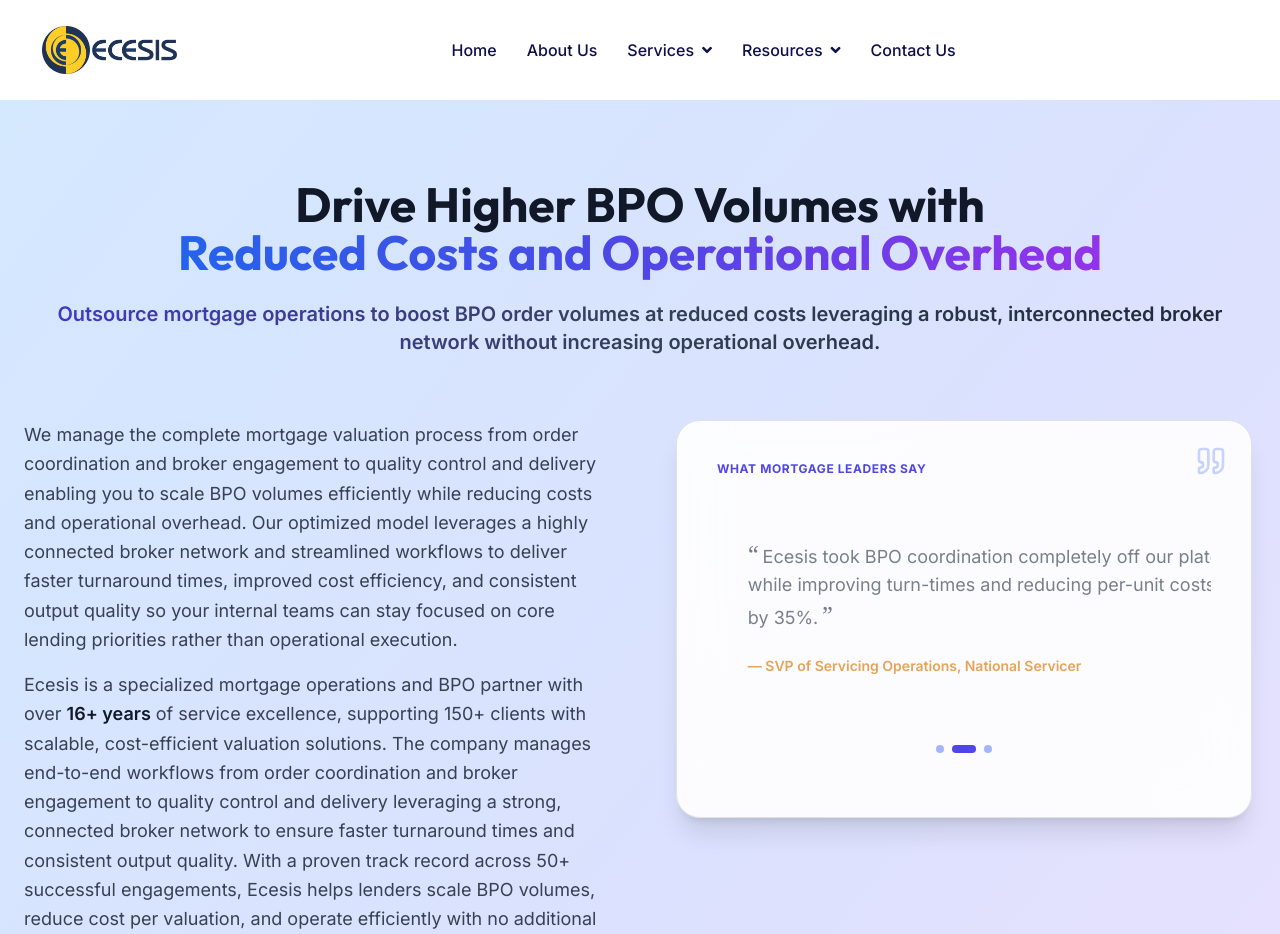
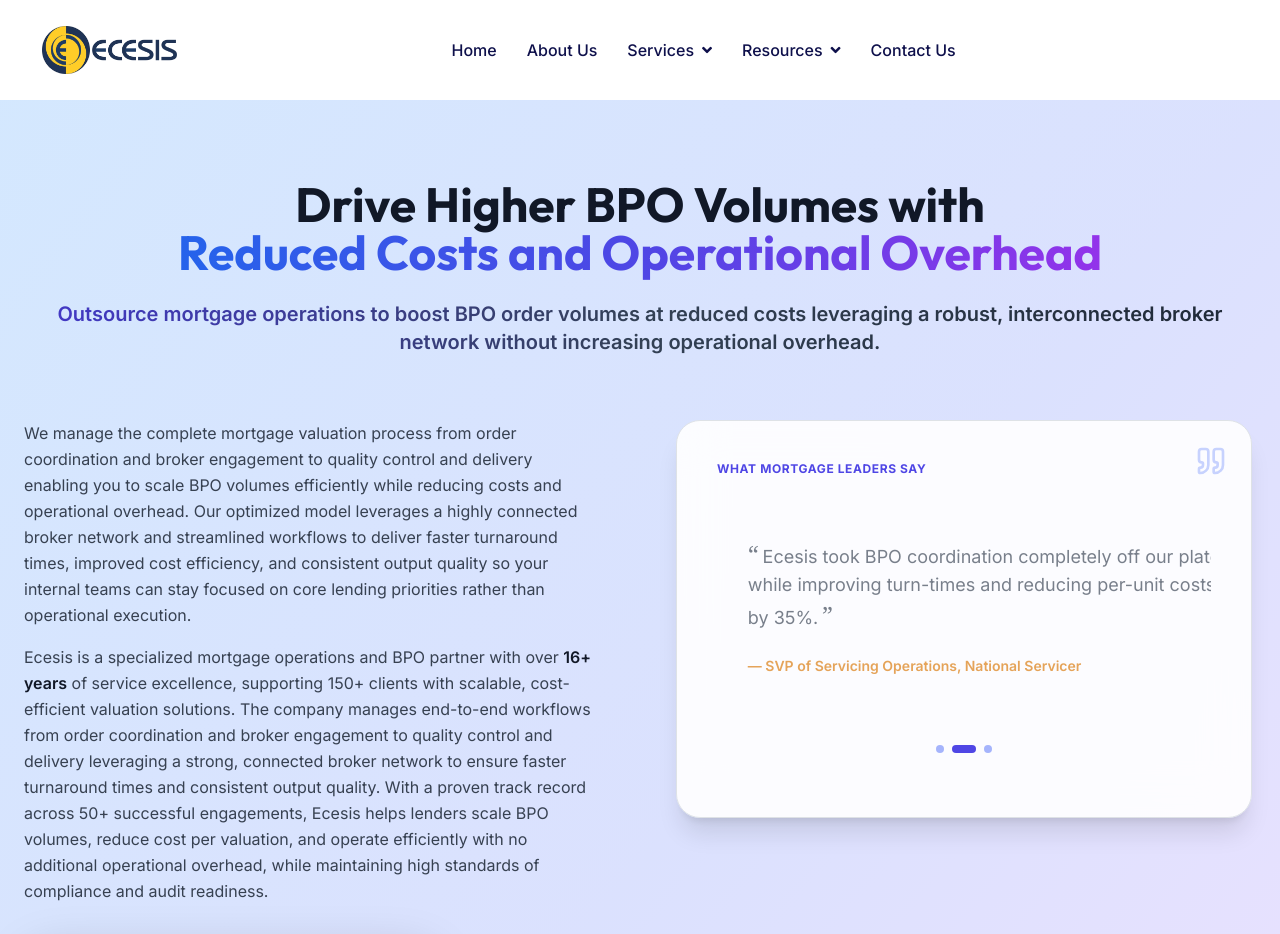
Before and after one commit to Hrishiii-s/demo-project, a Next.js app: page /services-details/b2b_bpo_valuation in a window 1280 px wide. Shown: the top 934 px of the page. Built offline with nearby package versions, Linux system fonts and the light colour scheme.

Commit message:
fix(Changes in BPO Hero)

```diff
--- a/components/bpo/bpo_hero.jsx
+++ b/components/bpo/bpo_hero.jsx
@@ -111,7 +111,7 @@
             }}
             className="max-w-xl"
           >
-            <p className="text-lg text-gray-700 mb-3 leading-relaxed">
+            <p className="text-base text-gray-700 mb-3 leading-relaxed">
               We manage the complete mortgage valuation process from order
               coordination and broker engagement to quality control and delivery
               enabling you to scale BPO volumes efficiently while reducing costs
@@ -122,7 +122,7 @@
               lending priorities rather than operational execution.
             </p>
 
-            <p className="text-lg text-gray-700 mb-3 leading-relaxed">
+            <p className="text-base text-gray-700 mb-3 leading-relaxed">
               Ecesis is a specialized mortgage operations and BPO partner with
               over{' '}
               <span className="font-semibold text-gray-900">16+ years</span> of
```
